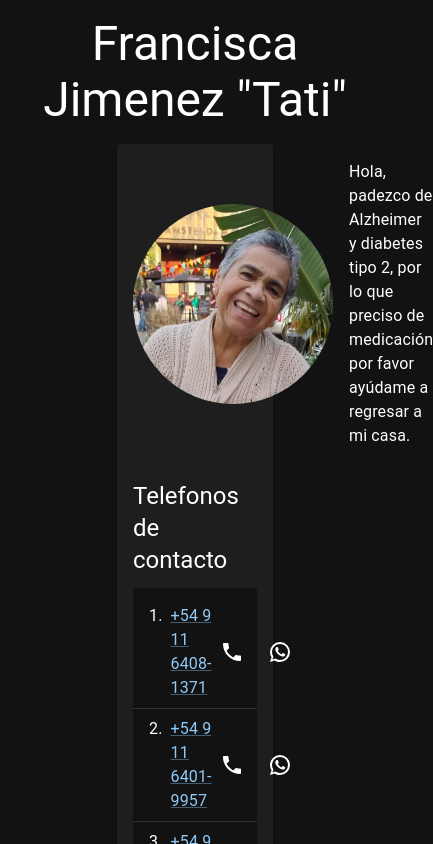
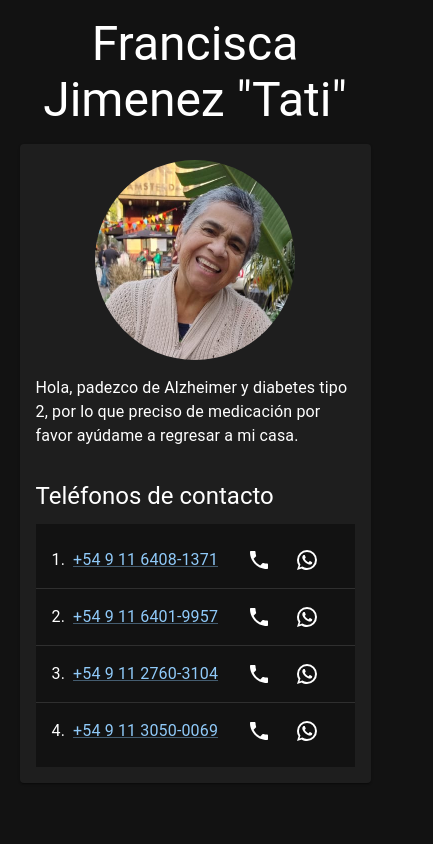
Before and after one commit to Mis-datos/Mis-datos.github.io, a Next.js app: page / in a window 390 px wide. Shown: the top 844 px of the page, 433 px wide, since content can reach past the window. Built offline with nearby package versions, Linux system fonts and the light colour scheme.

Commit message:
We go responsive!

```diff
--- a/src/app/page.tsx
+++ b/src/app/page.tsx
@@ -33,8 +33,15 @@ export default function Home() {
         </Stack>
 
         <Stack justifyContent="center" alignItems="center">
-          <Stack component={Paper} p={2} width="40%">
-            <Stack direction="row" alignItems="center">
+          <Stack
+            component={Paper}
+            p={2}
+            sx={{
+              width: "100%",
+              maxWidth: { xs: "90%", sm: "80%", md: "60%", lg: "40%" },
+            }}
+          >
+            <Stack direction={{ xs: "column", sm: "row" }} alignItems="center">
               <Image
                 src={avatar}
                 alt="avatar"
@@ -42,10 +49,12 @@ export default function Home() {
                 width={200}
                 style={{
                   borderRadius: "80%",
+                  maxWidth: "100%",
+                  height: "auto",
                 }}
               />
 
-              <Stack ml={2}>
+              <Stack ml={{ xs: 0, sm: 2 }} mt={{ xs: 2, sm: 0 }}>
                 <Typography variant="body1">
                   Hola, padezco de Alzheimer y diabetes tipo 2, por lo que
                   preciso de medicación por favor ayúdame a regresar a mi casa.
@@ -54,7 +63,7 @@ export default function Home() {
             </Stack>
 
             <Stack mt={4}>
-              <Typography variant="h5">Telefonos de contacto</Typography>
+              <Typography variant="h5">Teléfonos de contacto</Typography>
 
               <List
                 sx={{
@@ -63,9 +72,8 @@ export default function Home() {
                 }}
               >
                 {numbers.map((number, index) => (
-                  <Stack>
+                  <Stack key={number}>
                     <ListItem
-                      key={number}
                       alignItems="center"
                       style={{
                         justifyContent: "space-between",
```
